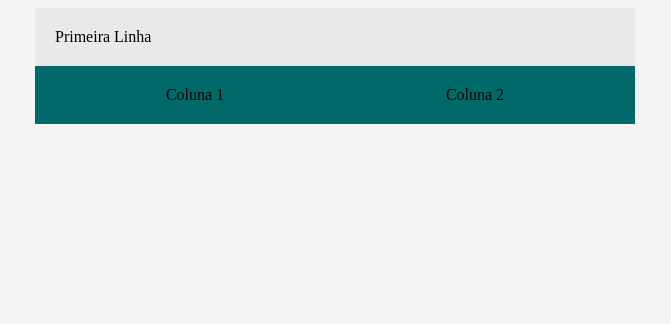
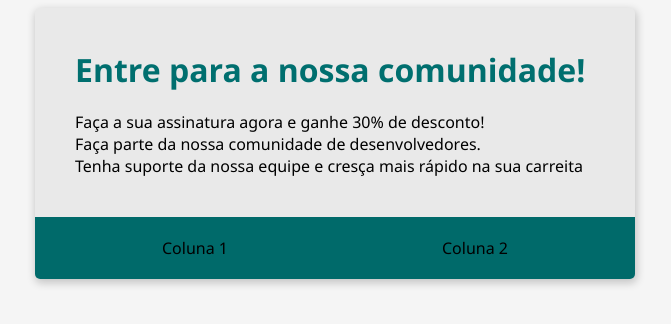
Before and after one commit to gato1706/bootcamp-modulo2, a plain HTML site: page index.html in a window 1280 px wide. Shown: the whole page, without its empty margins (305-976 px from the left). Drawn offline with Linux system fonts and the light colour scheme.

Commit message:
closes #3 criando o cabeçalho

```diff
--- a/index.html
+++ b/index.html
@@ -8,7 +8,16 @@
   </head>
   <body>
     <div class="container">
-      <div class="header">Primeira Linha</div>
+      <div class="header">
+        <div class="header-title">Entre para a nossa comunidade!</div>
+
+        <div class="headet-subtitle">Faça a sua assinatura agora e ganhe 30% de desconto!</div>
+
+        <div>
+          Faça parte da nossa comunidade de desenvolvedores.<br />Tenha suporte
+          da nossa equipe e cresça mais rápido na sua carreita
+        </div>
+      </div>
       <div class="flex-container">
         <div>Coluna 1</div>
         <div>Coluna 2</div>
--- a/style.css
+++ b/style.css
@@ -1,16 +1,19 @@
 body {
   background-color: #f5f5f5;
+  font-family: 'Segoe UI', Tahoma, Geneva, Verdana, sans-serif;
 }
 
 .container {
   background-color: #e9e9e9;
   margin: auto;
-
   width: 600px;
+  box-shadow: 1px 3px 8px 1px rgba(0, 0, 0, 0.2);
+  border-radius: 5px;
+  overflow: hidden;
 }
 
 .header{
-    padding: 20px;
+    padding: 40px;
 }
 
 
@@ -20,3 +23,17 @@ body {
     justify-content: space-around;
     padding: 20px;
 }
+
+.header-title {
+    color: #006F6f;
+    font-size: 32px;
+    font-weight: 700;
+    margin-bottom: 20px;
+}
+
+.header-subtitle {
+    color: #009e9e;
+    font-size: 18px;
+    font-weight: 500;
+    margin-bottom: 15px;
+}
```
